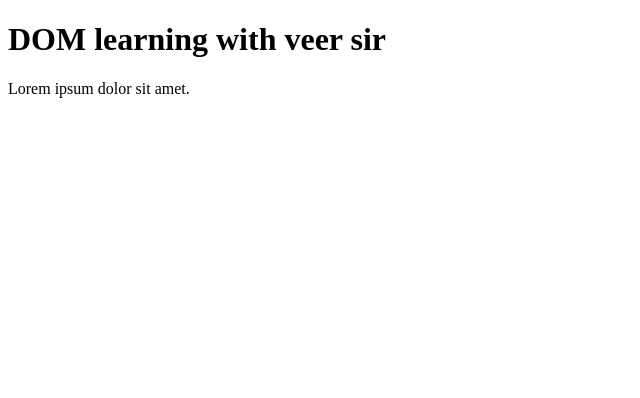
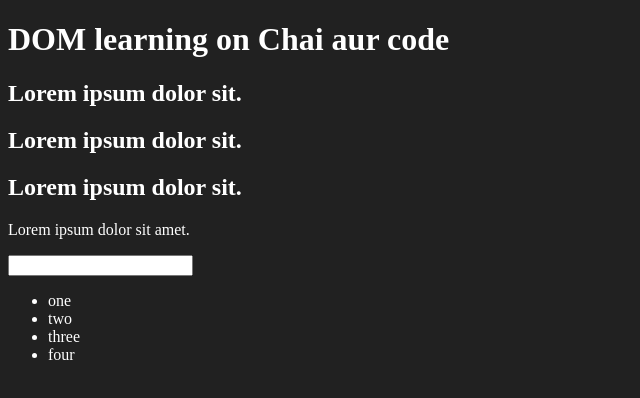
Before and after one commit to veer073/js, a plain HTML site: page 06_dom/one.html in a window 1280 px wide. Shown: the whole page, without its empty margins (0-640 px from the left). Drawn offline with Linux system fonts and the light colour scheme.

Commit message:
basic DOM

```diff
--- a/06_dom/one.html
+++ b/06_dom/one.html
@@ -4,11 +4,28 @@
     <meta charset="UTF-8">
 
     <title>DOM learning</title>
+    <style>
+        .bg-black{
+            background-color: #212121;
+            color: #fff;
+        }
+    </style>
 </head>
-<body>
-    <div class="bg-black">
-        <h1 class="heading">DOM learning with veer sir</h1>
+<body class="bg-black">
+    <div >
+        <h1  id="title" class="heading">DOM learning on Chai aur code <span style="display: none;">test text</span></h1>
+        <h2>Lorem ipsum dolor sit.</h2>
+        <h2>Lorem ipsum dolor sit.</h2>
+        <h2>Lorem ipsum dolor sit.</h2>
         <p>Lorem ipsum dolor sit amet.</p>
+        <input type="password" name="" id="">
+
+        <ul>
+            <li class="list-item">one</li>
+            <li class="list-item">two</li>
+            <li class="list-item">three</li>
+            <li class="list-item">four</li>
+        </ul>
     </div>
 </body>
 </html>
```
